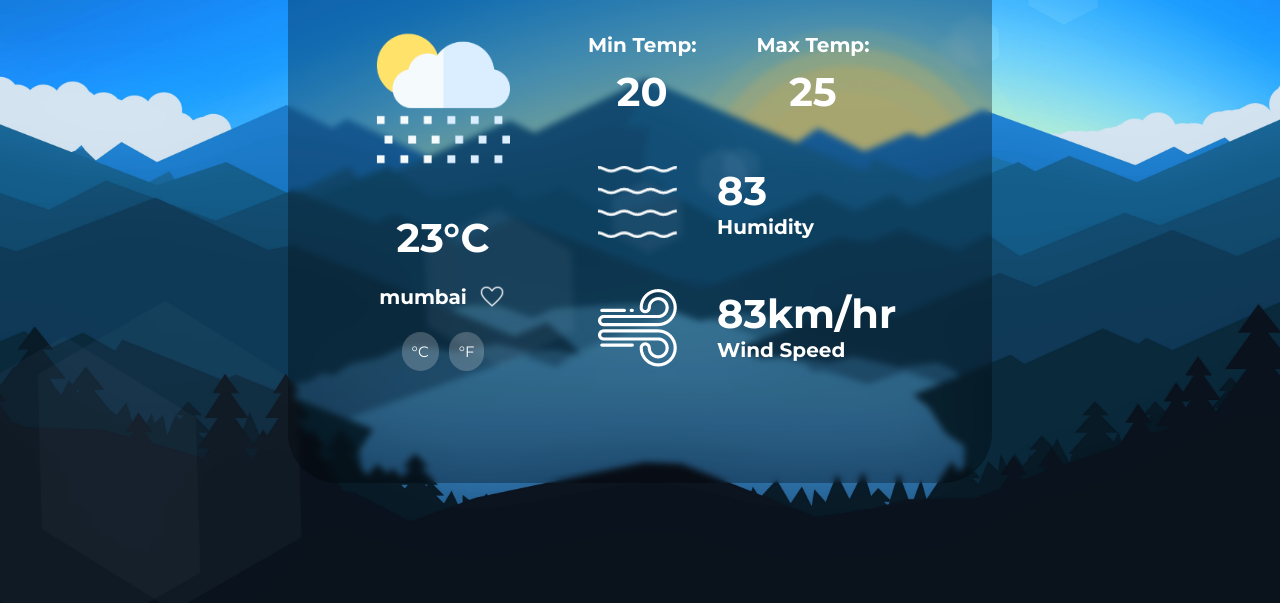
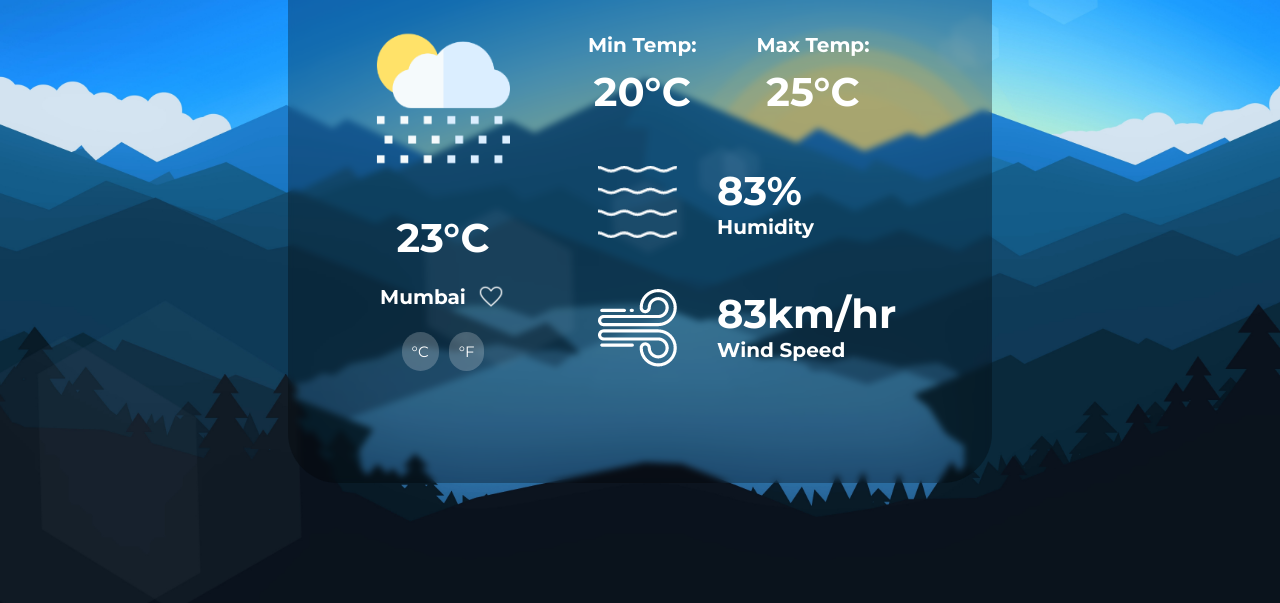
Before and after one commit to srgmnagar/UC_InterviewTasks_2024, a plain HTML site: page f-t2/code/index.html in a window 1280 px wide. Shown: the part 197-800 px from the top of the page. Drawn offline with Linux system fonts and the light colour scheme.

Commit message:
did some minor changes

```diff
--- a/f-t2/code/index.html
+++ b/f-t2/code/index.html
@@ -29,8 +29,7 @@
           <img src="rain.png" alt="" class="main__img" />
           <h1 class="main__temperature">23°C</h1>
           <div style="display: flex; gap: 1rem;align-items: center;">
-            <h2 class="main__city">mumbai
-            </h2>
+            <h2 class="main__city">Mumbai</h2>
             <img class="favourite" src="favourite.png" alt="">
           </div>
 
@@ -43,17 +42,17 @@
           <div class="main__minmax">
             <div>
               <h2 >Min Temp:</h2>
-              <h1 class="min">20</h1>
+              <h1 class="min">20°C</h1>
             </div>
             <div>
                 <h2 >Max Temp:</h2>
-                <h1 class="max">25</h1>
+                <h1 class="max">25°C</h1>
               </div>
           </div>
           <div class="main__box">
             <img src="humidity.png" alt="" class="img">
             <div class="flex">
-              <h1 class="humid">83</h1>
+              <h1 class="humid">83%</h1>
               <h2>Humidity</h2>
             </div>
           </div>
@@ -67,10 +66,10 @@
         </div>
       </main>
       <section>
-        <div class="section__card">
-          <h1 class="section__city">mumbai</h1>
-          <h1 class="section__temp">34</h1>
-        </div>
+        <!-- <div class="section__card">
+          <h1 class="section__city"></h1>
+          <h1 class="section__temp"></h1>
+        </div> -->
       </section>
     </div>
 
--- a/f-t2/code/style.css
+++ b/f-t2/code/style.css
@@ -2,7 +2,6 @@ html{
   font-family: 'Montserrat';
   font-size: 10px;
   color: white;
-
 }
 *{
   box-sizing: border-box;
@@ -133,6 +132,7 @@ section{
 .section__card{
   padding: 1rem 4rem;
   display: flex;
+  gap: 1rem;
   border: 1px solid rgba(255, 255, 255, 0.273);
   border-radius: 35px;
   justify-content: space-between;
```
